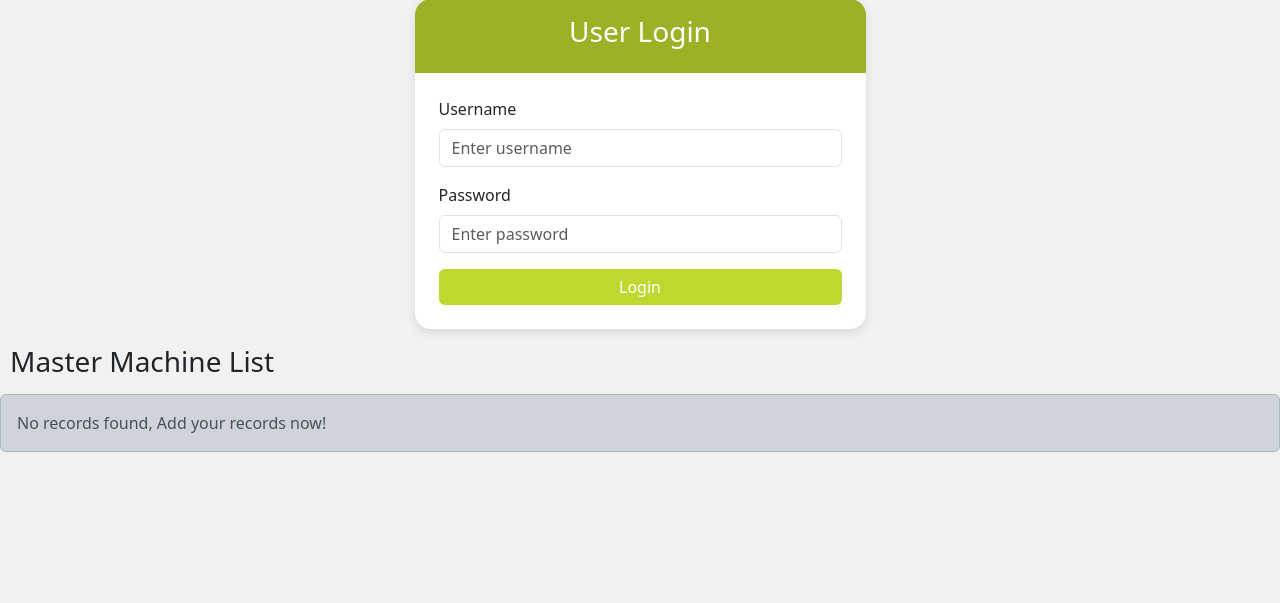
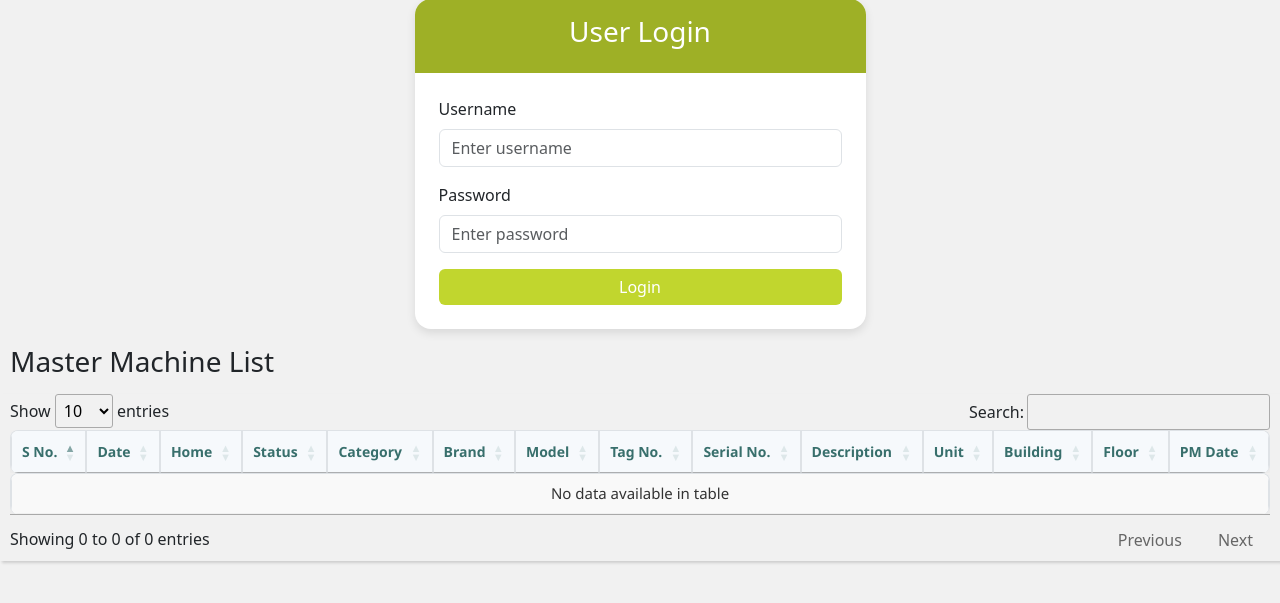
Before and after one commit to Muzammil-EDF/Maintenance, a Flask app: page /login in a window 1280 px wide. Shown: the part 78-681 px from the top of the page. Run offline with Flask 3, Linux system fonts and the light colour scheme; data that the repository does not hold is empty; some libraries are stand-ins or nearby versions.

Commit message:
added optimized tables in login also

```diff
--- a/app.py
+++ b/app.py
@@ -293,6 +293,67 @@ def data():
         'data': data
     }
 
+
+
+# ++++++++++++++++++++++++++++++++++++++++++++++++++++++++++++++++++++++++++++++++++++++++++++++++++++++++++++++++++++++++++++++++++++++++++++++++++++++
+
+
+@app.route('/api/public_data')
+def public_data():
+    draw = int(request.args.get('draw', 1))
+    start = int(request.args.get('start', 0))
+    length = int(request.args.get('length', 10))
+    search_value = request.args.get('search[value]', '').lower()
+
+    query = Todo.query
+
+    if search_value:
+        search = f"%{search_value}%"
+        from sqlalchemy import func
+        query = query.filter(
+            or_(
+                func.lower(Todo.date).like(search),
+                func.lower(Todo.home).like(search),
+                func.lower(Todo.status).like(search),
+                func.lower(Todo.category).like(search),
+                func.lower(Todo.brand).like(search),
+                func.lower(Todo.model).like(search),
+                func.lower(Todo.tag).like(search),
+                func.lower(Todo.serial).like(search),
+                func.lower(Todo.desc).like(search),
+                func.lower(Todo.unit).like(search),
+                func.lower(Todo.building).like(search),
+                func.lower(Todo.floor).like(search),
+                func.cast(Todo.pm_date, db.String).like(search)
+            )
+        )
+
+    records_filtered = query.count()
+    todos = query.offset(start).limit(length).all()
+    total = Todo.query.count()
+
+    data = [{
+        "date": t.date,
+        "home": t.home,
+        "status": t.status,
+        "category": t.category,
+        "brand": t.brand,
+        "model": t.model,
+        "tag": t.tag,
+        "serial": t.serial,
+        "desc": t.desc,
+        "unit": t.unit,
+        "building": t.building,
+        "floor": t.floor,
+        "pm_date": t.pm_date.strftime("%Y-%m-%d") if t.pm_date else "",
+    } for t in todos]
+
+    return {
+        'draw': draw,
+        'recordsTotal': total,
+        'recordsFiltered': records_filtered,
+        'data': data
+    }
 
 
 # ++++++++++++++++++++++++++++++++++++++++++++++++++++++++++++++++++++++++++++++++++++++++++++++++++++++++++++++++++++++++++++++++++++++++++++++++++++++
--- a/templates/login.html
+++ b/templates/login.html
@@ -43,15 +43,10 @@ Home
 <!-- VIEW ONLY DATABASE DATA -->
 <div class="container-my-3">
     <h3 class="text-center text-lg-start my-3">Master Machine List</h3>
-    {% if alltodo|length == 0 %}
-    <div class="alert alert-dark" role="alert">
-        No records found, Add your records now!
-    </div>
-    {% else %}
+
     <div class="table-responsive-custom">
         <div style="overflow-x:auto;">
-            <table id="myTable"
-                class="table display nowrap table table-professional table-striped table-bordered machine-table"
+            <table id="myTable" class="display nowrap table table-professional table-striped table-bordered table-sm"
                 style="width:100%;">
                 <thead>
                     <tr>
@@ -62,38 +57,52 @@ Home
                         <th>Category</th>
                         <th>Brand</th>
                         <th>Model</th>
-                        <th>Tag</th>
-                        <th>Serial</th>
+                        <th>Tag No.</th>
+                        <th>Serial No.</th>
                         <th>Description</th>
                         <th>Unit</th>
                         <th>Building</th>
                         <th>Floor</th>
                         <th>PM Date</th>
-                        <th>Actions</th>
                     </tr>
                 </thead>
                 <tbody></tbody>
             </table>
-            <!-- Pagination Controls -->
-            <div class="pagination my-3 d-flex justify-content-center">
-                {% if pagination.has_prev %}
-                <a class="btn btn-outline-dark mx-1"
-                    href="{{ url_for('get_input', page=pagination.prev_num) }}">Previous</a>
-                {% endif %}
 
-                <span class="align-self-center mx-2">
-                    Page {{ pagination.page }} of {{ pagination.pages }}
-                </span>
-
-                {% if pagination.has_next %}
-                <a class="btn btn-outline-dark mx-1"
-                    href="{{ url_for('get_input', page=pagination.next_num) }}">Next</a>
-                {% endif %}
-            </div>
         </div>
     </div>
-    {% endif %}
 </div>
+
+
+<script>
+    $(document).ready(function () {
+        $('#myTable').DataTable({
+            serverSide: true,
+            processing: true,
+            ajax: {
+                url: '/api/public_data',
+                type: 'GET'
+            },
+            scrollX: true,
+            columns: [
+                { data: null, render: (data, type, row, meta) => meta.row + 1 },
+                { data: 'date' },
+                { data: 'home' },
+                { data: 'status' },
+                { data: 'category' },
+                { data: 'brand' },
+                { data: 'model' },
+                { data: 'tag' },
+                { data: 'serial' },
+                { data: 'desc' },
+                { data: 'unit' },
+                { data: 'building' },
+                { data: 'floor' },
+                { data: 'pm_date' }
+            ]
+        });
+    });
+</script>
 
 
 
```
